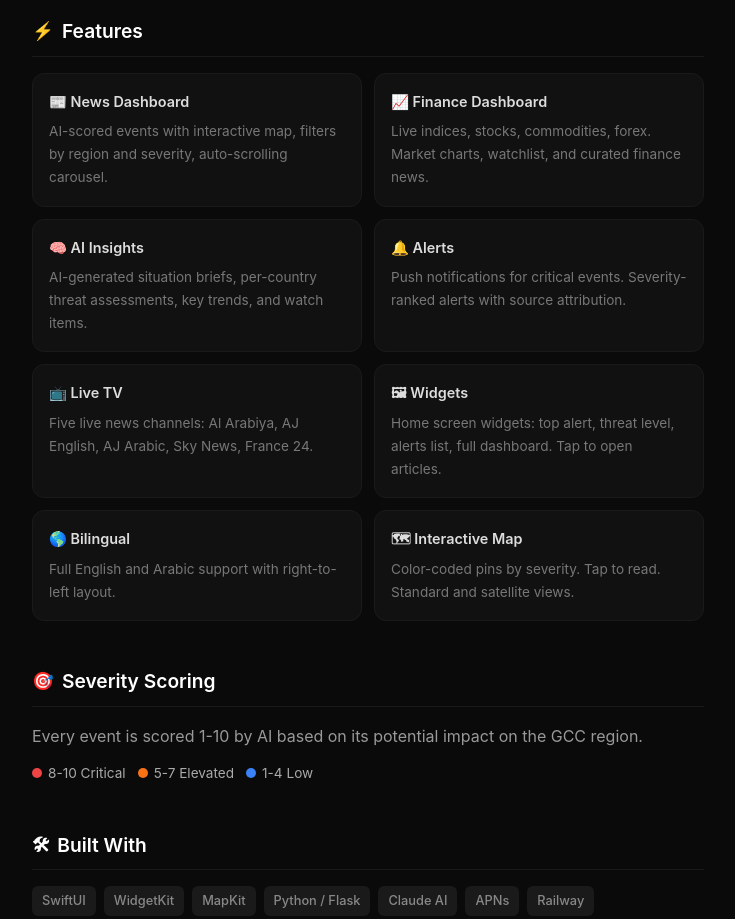
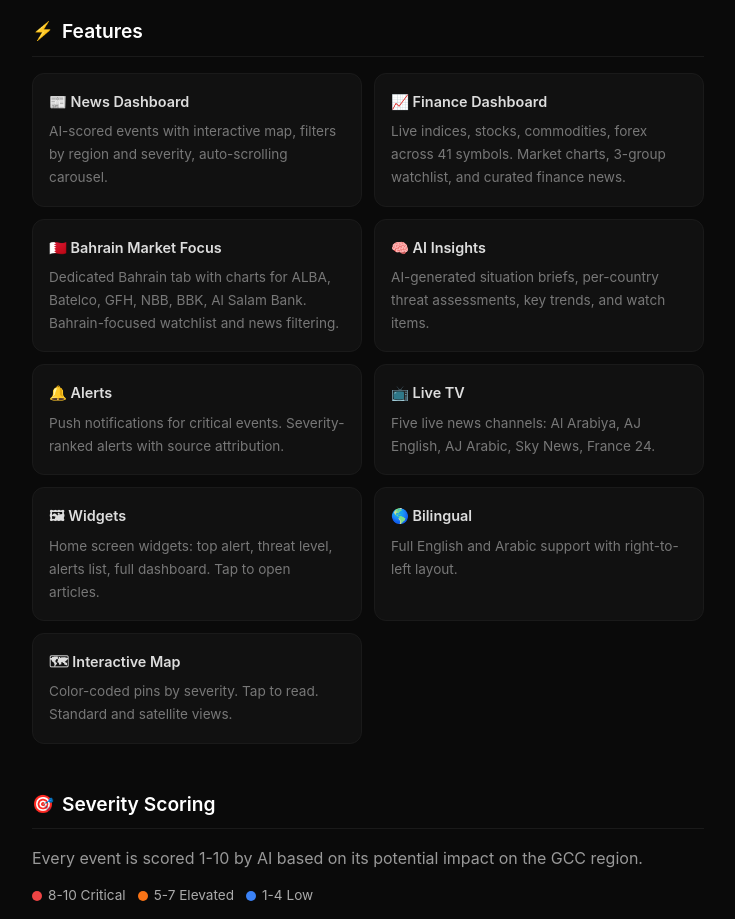
Before and after one commit to alromaihii/zajil-support, a plain HTML site: page index.html in a window 1280 px wide. Shown: the part 760-1679 px from the top of the page, without its empty margins (272-1007 px from the left). Drawn offline with Linux system fonts and the light colour scheme.

Commit message:
Update for Zajil 1.2: add Bahrain market focus card; correct market refresh rate

```diff
--- a/index.html
+++ b/index.html
@@ -273,7 +273,11 @@
                 </div>
                 <div class="feature-card">
                     <h3>&#128200; Finance Dashboard</h3>
-                    <p>Live indices, stocks, commodities, forex. Market charts, watchlist, and curated finance news.</p>
+                    <p>Live indices, stocks, commodities, forex across 41 symbols. Market charts, 3-group watchlist, and curated finance news.</p>
+                </div>
+                <div class="feature-card">
+                    <h3>&#127463;&#127469; Bahrain Market Focus</h3>
+                    <p>Dedicated Bahrain tab with charts for ALBA, Batelco, GFH, NBB, BBK, Al Salam Bank. Bahrain-focused watchlist and news filtering.</p>
                 </div>
                 <div class="feature-card">
                     <h3>&#129504; AI Insights</h3>
@@ -354,7 +358,7 @@
             </div>
             <div class="faq-item">
                 <strong>How often does data refresh?</strong>
-                <p>News events refresh every 5 minutes. Market data updates every 2 minutes.</p>
+                <p>News events refresh every 5 minutes. Market data updates every 5 minutes.</p>
             </div>
         </div>
 
```
